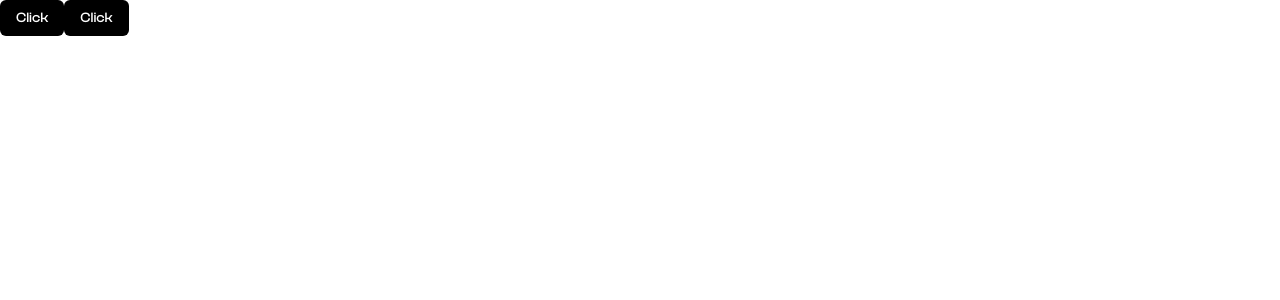
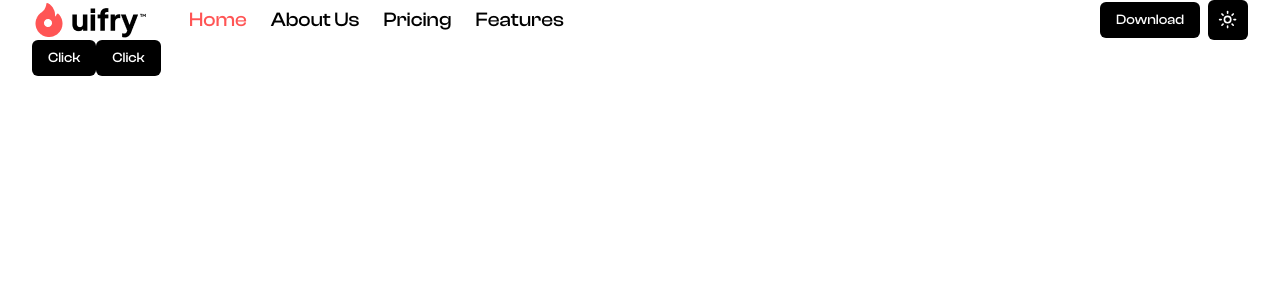
Before and after one commit to saiful7778/uifry, a Next.js app: page / in a window 1280 px wide. Shown: the top 300 px of the page. Built offline with nearby package versions, Linux system fonts and the light colour scheme.

Commit message:
add Navbar, Context, Theme context

```diff
--- a/src/app/layout.tsx
+++ b/src/app/layout.tsx
@@ -1,6 +1,9 @@
 import type { Metadata } from "next";
 import localFont from "next/font/local";
 import "./globals.css";
+import Navbar from "@/components/shared/Navbar";
+import StateContextProvider from "@/context/StateContext";
+import ThemeContextProvider from "@/context/ThemeContext";
 
 const clashDisplayFont = localFont({
   src: [
@@ -39,7 +42,23 @@ export default function RootLayout({
 }>) {
   return (
     <html lang="en">
-      <body className={clashDisplayFont.variable}>{children}</body>
+      <body className={clashDisplayFont.variable}>
+        <ThemeContextProvider
+          attribute="class"
+          defaultTheme="system"
+          enableSystem
+          disableTransitionOnChange
+        >
+          <StateContextProvider>
+            <div className="relative min-h-screen w-full">
+              <header className="container">
+                <Navbar />
+              </header>
+              <main className="container">{children}</main>
+            </div>
+          </StateContextProvider>
+        </ThemeContextProvider>
+      </body>
     </html>
   );
 }
```
